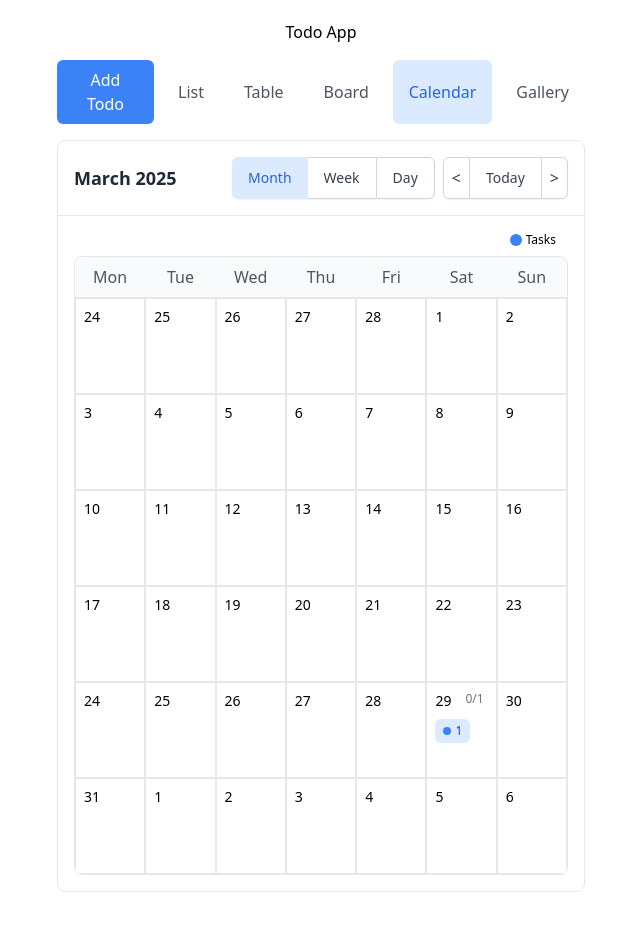
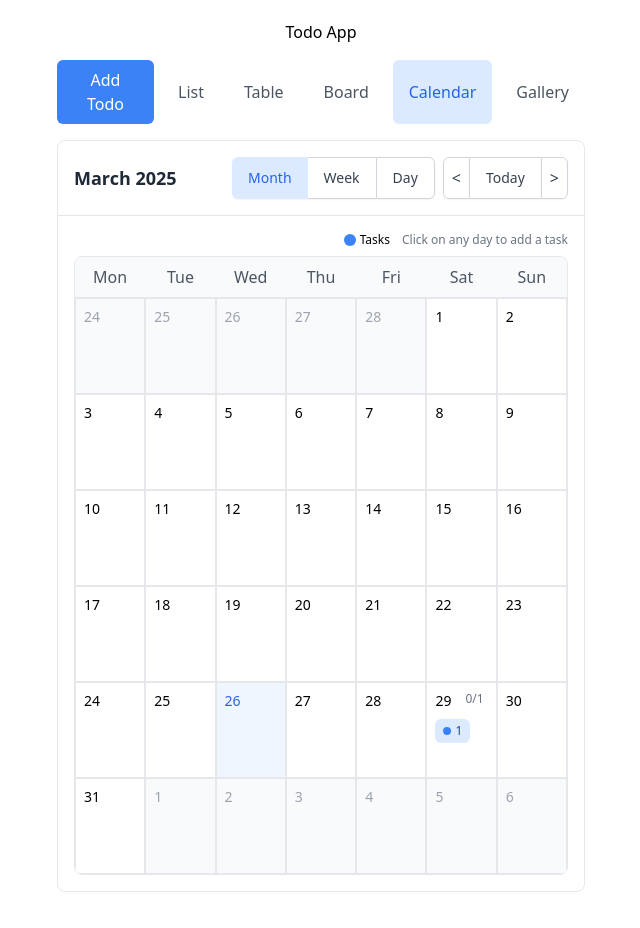
Before and after one commit to Vanuan/cleanarchitecture, a React (Vite) app in the folder todo/: page / in a window 1280 px wide. Shown: the whole page, without its empty margins (319-959 px from the left). Built offline with nearby package versions, Linux system fonts and the light colour scheme.

Commit message:
Implement add todo

```diff
--- a/todo/src/ui/components/todo/TodosView.tsx
+++ b/todo/src/ui/components/todo/TodosView.tsx
@@ -71,7 +71,7 @@ export function TodosView() {
   // how to render a Todo
   const renderTodoItem = (
     viewModel: TodoViewModel,
-    viewType: "list" | "board" | "table" | "calendar" | "gallery",
+    viewType: "list" | "board" | "table" | "gallery" | "month" | "week" | "day",
   ) => (
     <TodoItem
       key={viewModel.id}
@@ -81,7 +81,7 @@ export function TodosView() {
     />
   );
 
-  const handleAddItem = ({ dueDate }: { dueDate: Date }) => {
+  const handleAddItem = ({ dueDate, isAllDay }: { dueDate: Date; isAllDay?: boolean }) => {
     setEditingTodo({
       id: "",
       title: "",
@@ -89,6 +89,7 @@ export function TodosView() {
       tags: [],
       displayStatus: "Todo",
       dueDate: dueDate.toISOString(),
+      isAllDay: isAllDay,
     });
   };
 
--- a/todo/src/ui/components/todo/views/TodoCalendarView.tsx
+++ b/todo/src/ui/components/todo/views/TodoCalendarView.tsx
@@ -55,7 +55,7 @@ const TodoCalendarView: React.FC<ViewProps<TodoViewModel>> = ({
         {/* Mobile floating action button for adding tasks */}
         {isMobile && onAddItem && (
           <button
-            onClick={() => onAddItem(new Date())}
+            onClick={() => onAddItem({ dueDate: new Date(), isAllDay: false })}
             className="fixed bottom-4 right-4 w-14 h-14 rounded-full bg-blue-600 text-white shadow-lg flex items-center justify-center"
             aria-label="Add new task"
           >
--- a/todo/src/ui/components/todo/views/calendar/CalendarContent.tsx
+++ b/todo/src/ui/components/todo/views/calendar/CalendarContent.tsx
@@ -10,7 +10,7 @@ interface CalendarContentProps {
   renderItem: (item: TodoViewModel, viewType: string) => React.ReactNode;
   isLoading?: boolean;
   error?: Error | null;
-  onAddItem?: (date: Date) => void;
+  onAddItem?: ({ dueDate, isAllDay }: { dueDate?: Date; isAllDay?: boolean }) => void;
 }
 
 const CalendarContent: React.FC<CalendarContentProps> = ({
@@ -47,7 +47,13 @@ const CalendarContent: React.FC<CalendarContentProps> = ({
 
   return (
     <>
-      {view === "month" && <MonthView todos={items} renderItem={renderItem} />}
+      {view === "month" && (
+        <MonthView
+          todos={items}
+          renderItem={renderItem}
+          onAddItem={onAddItem}
+        />
+      )}
       {view === "week" && (
         <WeekView
           todos={items}
--- a/todo/src/ui/components/todo/views/calendar/DayView.tsx
+++ b/todo/src/ui/components/todo/views/calendar/DayView.tsx
@@ -17,7 +17,7 @@ import { TodoViewModel } from "../../../../viewmodels/TodoViewModel";
 interface DayViewProps {
   todos: TodoViewModel[];
   renderItem: (todo: TodoViewModel, viewType: string) => React.ReactNode;
-  onAddItem?: (date: Date) => void;
+  onAddItem?: ({ dueDate, isAllDay }: { dueDate?: Date; isAllDay?: boolean }) => void;
 }
 
 // Constants for time display
@@ -108,16 +108,24 @@ const DayView: React.FC<DayViewProps> = ({
     if (!todo.dueDate) return null;
 
     try {
-      const date = parseISO(todo.dueDate);
-      const hour = date.getHours();
-      const minutes = date.getMinutes();
+      const startDate = parseISO(todo.dueDate);
+      const startHour = startDate.getHours();
+      const startMinutes = startDate.getMinutes();
 
       // Only show tasks within our time range
-      if (hour < START_HOUR || hour > END_HOUR) return null;
+      if (startHour < START_HOUR || startHour > END_HOUR) return null;
+
+      // Calculate duration (default to 1 hour if endDate not provided)
+      let durationMinutes = 60;
+      if (todo.endDate) {
+        const endDate = parseISO(todo.endDate);
+        durationMinutes = (endDate.getTime() - startDate.getTime()) / (1000 * 60);
+      }
 
       return {
-        hour,
-        minutes,
+        hour: startHour,
+        minutes: startMinutes,
+        durationMinutes,
         todo
       };
     } catch (error) {
@@ -136,7 +144,7 @@ const DayView: React.FC<DayViewProps> = ({
       // Create a date at midnight for all-day tasks
       const allDayDate = new Date(selectedDay);
       allDayDate.setHours(0, 0, 0, 0);
-      onAddItem(allDayDate);
+      onAddItem({ dueDate: allDayDate, isAllDay: true });
     }
   };
 
@@ -144,7 +152,7 @@ const DayView: React.FC<DayViewProps> = ({
   const handleAddTimeTask = (hour: number) => {
     if (onAddItem) {
       const dateWithTime = setHours(selectedDay, hour);
-      onAddItem(dateWithTime);
+      onAddItem({ dueDate: dateWithTime, isAllDay: false });
     }
   };
 
@@ -280,13 +288,17 @@ const DayView: React.FC<DayViewProps> = ({
                     onClick={() => handleAddTimeTask(hour)}
                   >
                     {hourTodos.map(todo => {
+                      const position = getTimePosition(todo);
                       return (
                         <div
                           key={todo.id}
-                          className="absolute inset-x-2 top-1 h-[65px] bg-blue-100 border border-blue-300 rounded-md p-2 overflow-hidden hover:bg-blue-200 transition-colors"
+                          className="absolute inset-x-2 rounded-md p-2 overflow-hidden hover:bg-blue-200 transition-colors border-l-4 border-blue-500"
+                          style={{
+                            top: `${position.minutes / 60 * 70}px`,
+                            height: `${Math.max(30, position.durationMinutes / 60 * 70)}px`,
+                          }}
                           onClick={(e) => {
                             e.stopPropagation();
-                            // You can add an edit handler here if needed
                           }}
                         >
                           <div className="font-medium text-sm">{todo.title}</div>
--- a/todo/src/ui/components/todo/views/calendar/MonthView.tsx
+++ b/todo/src/ui/components/todo/views/calendar/MonthView.tsx
@@ -1,11 +1,13 @@
 import React from "react";
 import { TodoViewModel } from "../../../../viewmodels/TodoViewModel";
 import { useMonthData } from "../calendar-hooks";
+import { format, isSameDay } from "date-fns";
 
 const MonthView: React.FC<{
   todos: TodoViewModel[];
   renderItem: (todo: TodoViewModel, viewType: string) => React.ReactNode;
-}> = ({ todos, renderItem }) => {
+  onAddItem?: ({ dueDate, isAllDay }: { dueDate?: Date; isAllDay?: boolean }) => void;
+}> = ({ todos, renderItem, onAddItem }) => {
   const { weeks } = useMonthData();
 
   const CalendarDay: React.FC<{
@@ -16,7 +18,8 @@ const MonthView: React.FC<{
     };
     todos: TodoViewModel[];
     renderItem: (todo: TodoViewModel, viewType: string) => React.ReactNode;
-  }> = ({ day, todos, renderItem }) => {
+    onAddItem?: ({ dueDate, isAllDay }: { dueDate: Date; isAllDay?: boolean }) => void;
+  }> = ({ day, todos, renderItem, onAddItem }) => {
     const getTaskStats = (todos: TodoViewModel[]) => {
       return todos.reduce(
         (acc, todo) => {
@@ -32,11 +35,27 @@ const MonthView: React.FC<{
     };
 
     const stats = getTaskStats(todos);
+    const isToday = isSameDay(day.date, new Date());
+
+    const handleAddTask = () => {
+      if (onAddItem) {
+        // Create a date at midnight for all-day tasks by default in month view
+        const taskDate = new Date(day.date);
+        taskDate.setHours(0, 0, 0, 0);
+        onAddItem({ dueDate: taskDate, isAllDay: true });
+      }
+    };
 
     return (
-      <div className="min-h-24 p-2 border border-gray-200">
+      <div
+        className={`min-h-24 p-2 border border-gray-200 ${isToday ? 'bg-blue-50' : ''} ${!day.isCurrentMonth ? 'bg-gray-50' : ''}`}
+        onClick={onAddItem ? handleAddTask : undefined}
+        style={{ cursor: onAddItem ? 'pointer' : 'default' }}
+      >
         <div className="flex justify-between items-start">
-          <span className="text-sm font-medium">{day.dayOfMonth}</span>
+          <span className={`text-sm font-medium ${isToday ? 'text-blue-600' : ''} ${!day.isCurrentMonth ? 'text-gray-400' : ''}`}>
+            {day.dayOfMonth}
+          </span>
           {stats.total > 0 && (
             <div className="text-xs flex items-center">
               <span className="text-gray-500 mr-1">{stats.completed}/{stats.total}</span>
@@ -64,6 +83,11 @@ const MonthView: React.FC<{
           <div className="w-3 h-3 bg-blue-500 rounded-full mr-1"></div>
           <span>Tasks</span>
         </div>
+        {onAddItem && (
+          <div className="text-xs text-gray-500">
+            Click on any day to add a task
+          </div>
+        )}
       </div>
       <div className="border border-gray-200 rounded-lg overflow-hidden">
         <div className="grid grid-cols-7 text-center bg-gray-50">
@@ -78,12 +102,17 @@ const MonthView: React.FC<{
             <div key={weekIndex} className="grid grid-cols-7">
               {week.map((day) => {
                 const dayTodos = todos.filter((todo) => {
-                  const todoDate = new Date(todo.dueDate as string);
-                  return (
-                    todoDate.getDate() === day.date.getDate() &&
-                    todoDate.getMonth() === day.date.getMonth() &&
-                    todoDate.getFullYear() === day.date.getFullYear()
-                  );
+                  if (!todo.dueDate) return false;
+                  try {
+                    const todoDate = new Date(todo.dueDate);
+                    return (
+                      todoDate.getDate() === day.date.getDate() &&
+                      todoDate.getMonth() === day.date.getMonth() &&
+                      todoDate.getFullYear() === day.date.getFullYear()
+                    );
+                  } catch (error) {
+                    return false;
+                  }
                 });
                 return (
                   <MemoizedCalendarDay
@@ -91,6 +120,7 @@ const MonthView: React.FC<{
                     day={day}
                     todos={dayTodos}
                     renderItem={renderItem}
+                    onAddItem={onAddItem}
                   />
                 );
               })}
--- a/todo/src/ui/components/todo/views/calendar/WeekView.tsx
+++ b/todo/src/ui/components/todo/views/calendar/WeekView.tsx
@@ -12,7 +12,7 @@ import { TodoViewModel } from "../../../../viewmodels/TodoViewModel";
 interface WeekViewProps {
   todos: TodoViewModel[];
   renderItem: (todo: TodoViewModel, viewType: string) => React.ReactNode;
-  onAddItem?: (date: Date) => void;
+  onAddItem?: ({ dueDate, isAllDay }: { dueDate?: Date; isAllDay?: boolean }) => void;
 }
 
 const WeekView: React.FC<WeekViewProps> = ({
@@ -46,7 +46,7 @@ interface DaySectionProps {
   day: Date;
   todos: TodoViewModel[];
   renderItem: (todo: TodoViewModel, viewType: string) => React.ReactNode;
-  onAddItem?: (date: Date) => void;
+  onAddItem?: ({ dueDate, isAllDay }: { dueDate: Date; isAllDay?: boolean }) => void;
 }
 
 const DaySection: React.FC<DaySectionProps> = ({
@@ -60,7 +60,8 @@ const DaySection: React.FC<DaySectionProps> = ({
 
   const handleAddItem = () => {
     if (onAddItem) {
-      onAddItem(day);
+      // In week view, default to all-day tasks
+      onAddItem({ dueDate: day, isAllDay: true });
     }
   };
 
```
